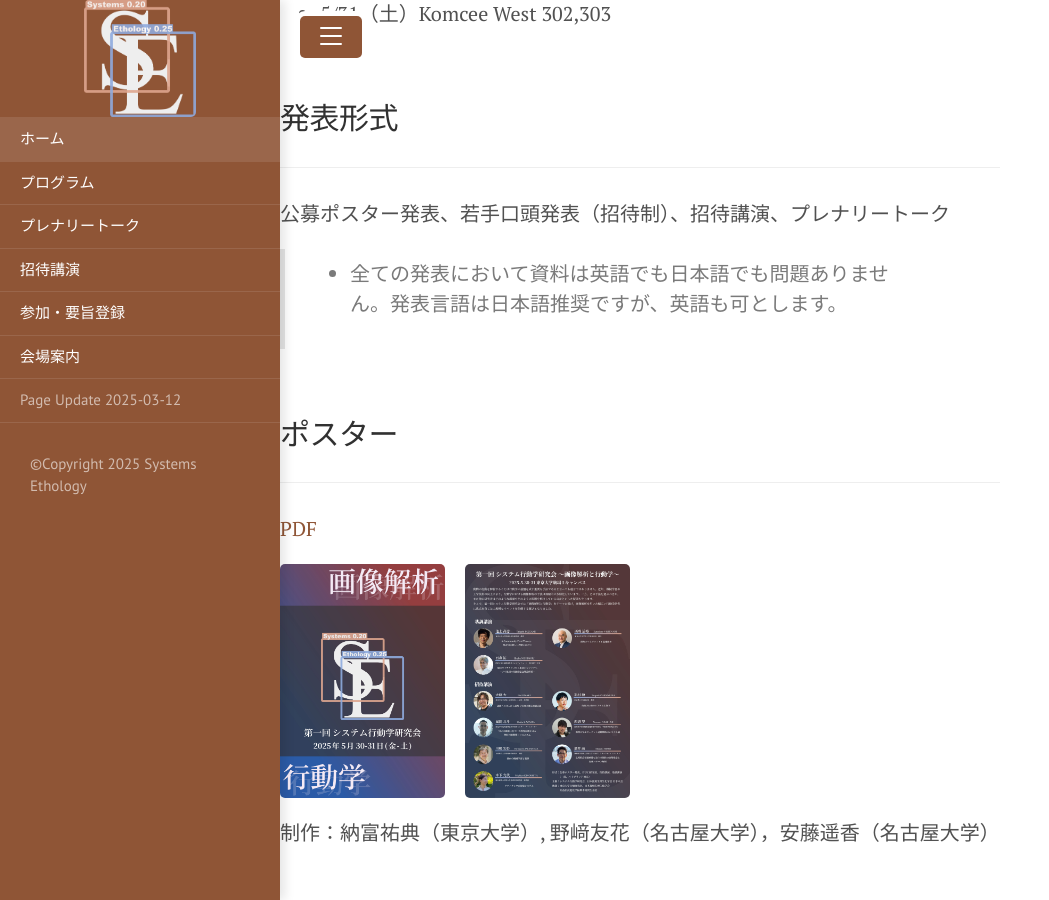
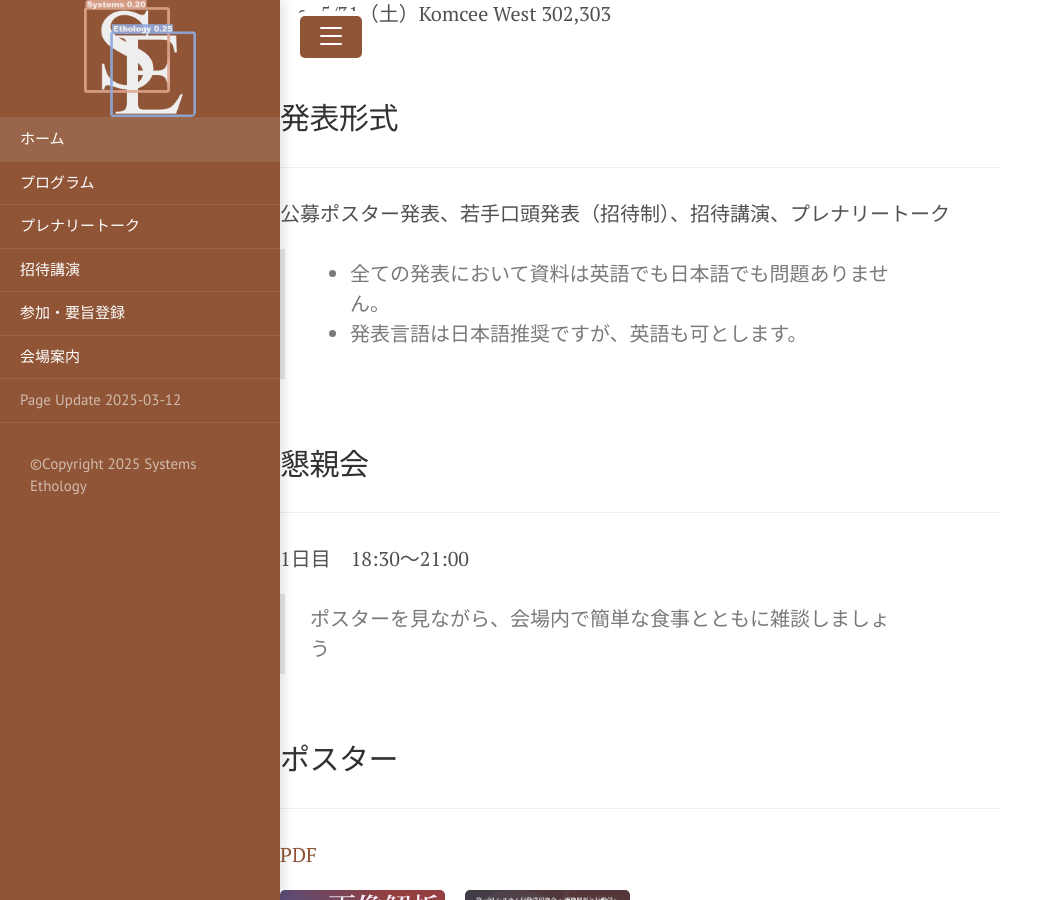
Before and after one commit to SystemsEthology/website, a Jekyll site: the page built from event_01/conference01_home.md, in a window 1280 px wide and 900 px high, scrolled down 1281 px. Shown: the whole window, without its empty margins (0-1049 px from the left). Built offline with Jekyll 4.4.1, drawn with Linux system fonts in a browser that asks for light colours.

Commit message:
Update conference01_home.md

```diff
--- a/event_01/conference01_home.md
+++ b/event_01/conference01_home.md
@@ -36,7 +36,16 @@ title: Home
 ***
 公募ポスター発表、若手口頭発表（招待制）、招待講演、プレナリートーク
 
-> - 全ての発表において資料は英語でも日本語でも問題ありません。発表言語は日本語推奨ですが、英語も可とします。
+> - 全ての発表において資料は英語でも日本語でも問題ありません。
+> - 発表言語は日本語推奨ですが、英語も可とします。
+
+<br>
+
+## 懇親会
+***
+1日目　18:30〜21:00
+
+> ポスターを見ながら、会場内で簡単な食事とともに雑談しましょう
 
 <br>
 
```
